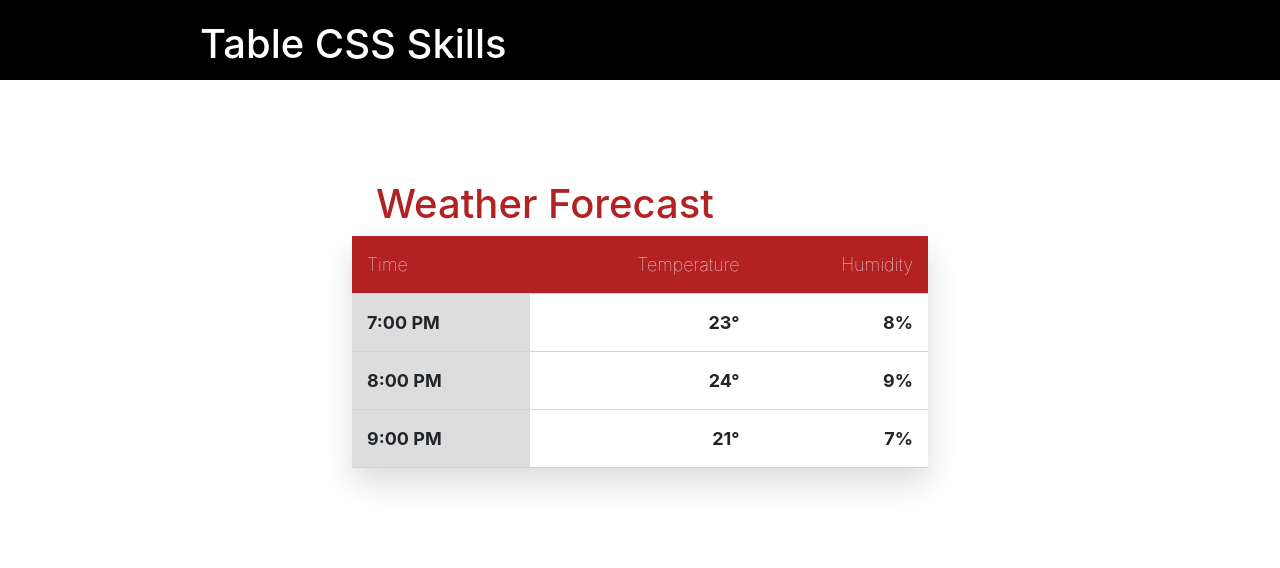
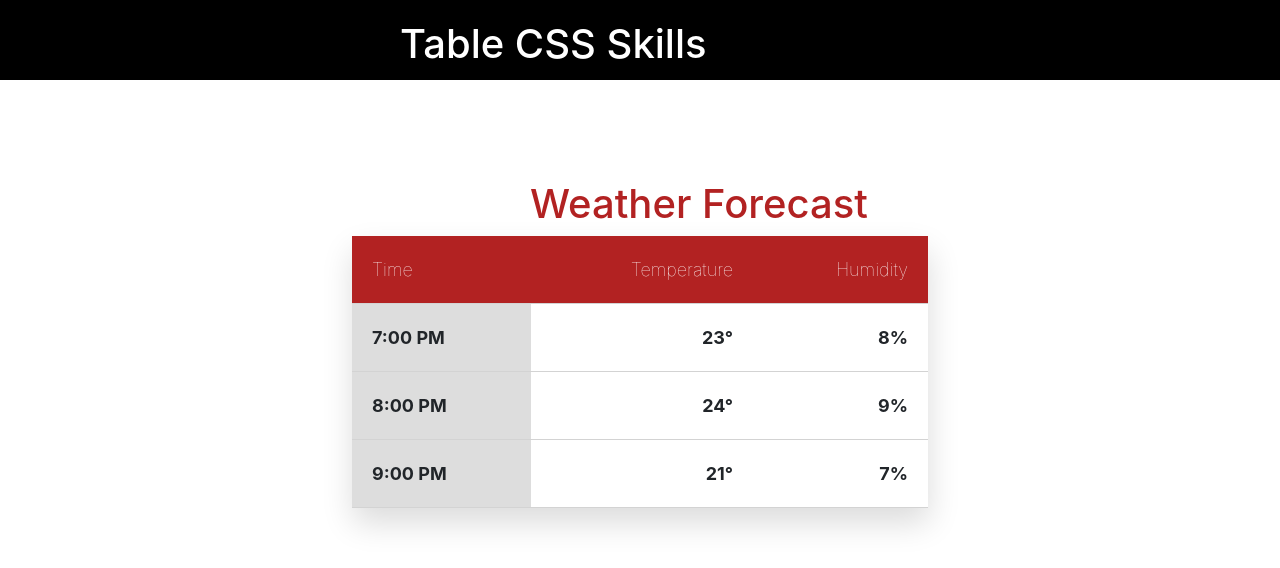
Before and after one commit to Yi-fuChiu/Assignment-3, a plain HTML site: page index.html in a window 1280 px wide. Drawn offline with nearby package versions, Linux system fonts and the light colour scheme.

Commit message:
Done made table

```diff
--- a/css/style.css
+++ b/css/style.css
@@ -5,16 +5,15 @@ header {
 
 .title01 {
   color: white;
-  padding-left: 200px;
+  padding-left: 400px;
   padding-top: 20px;
 }
 
 .title02 {
   color: #B22222;
-  padding-left: 376px;
+  padding-left: 530px;
   padding-top: 100px;
 }
-
 
 table {
   margin-left:auto;
@@ -36,7 +35,7 @@ th {
 
 th, td {
   border-bottom: 1px solid #D3D3D3;
-  padding: 15px;
+  padding: 20px;
   font-size: 18px;
 }
 
```
